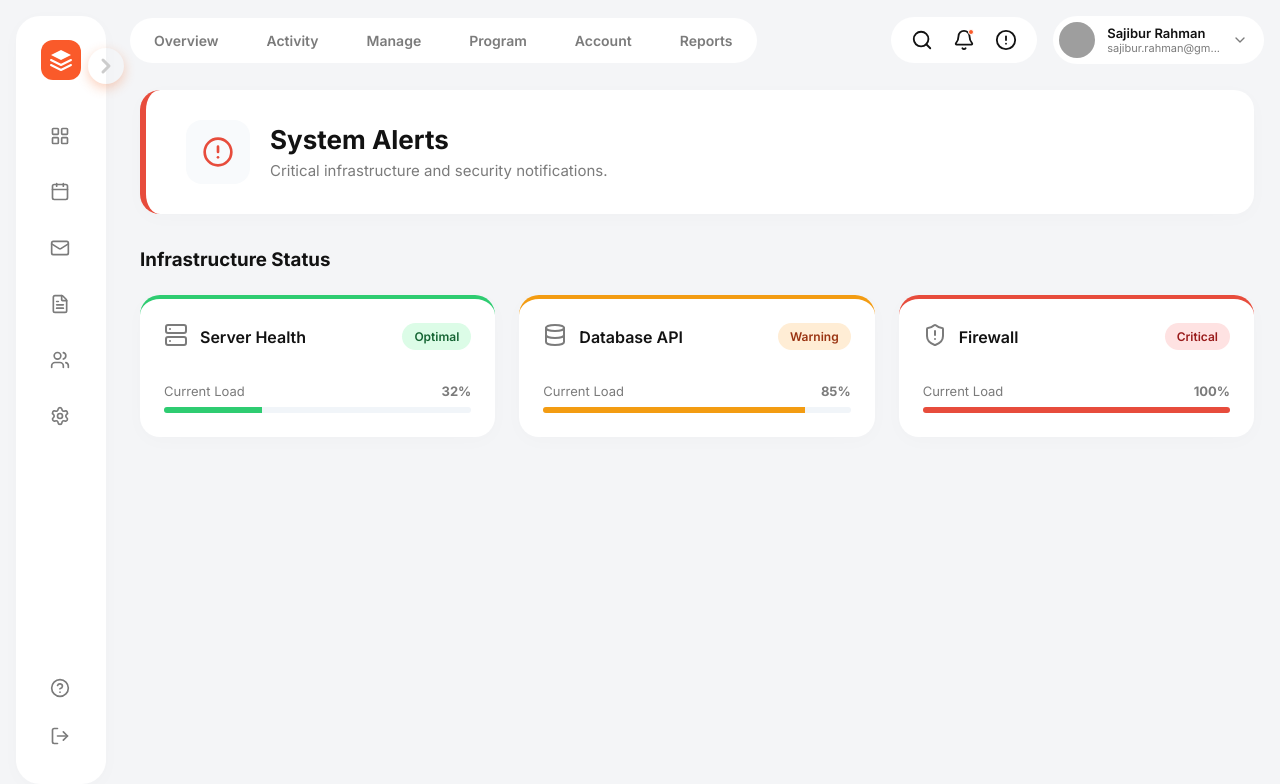
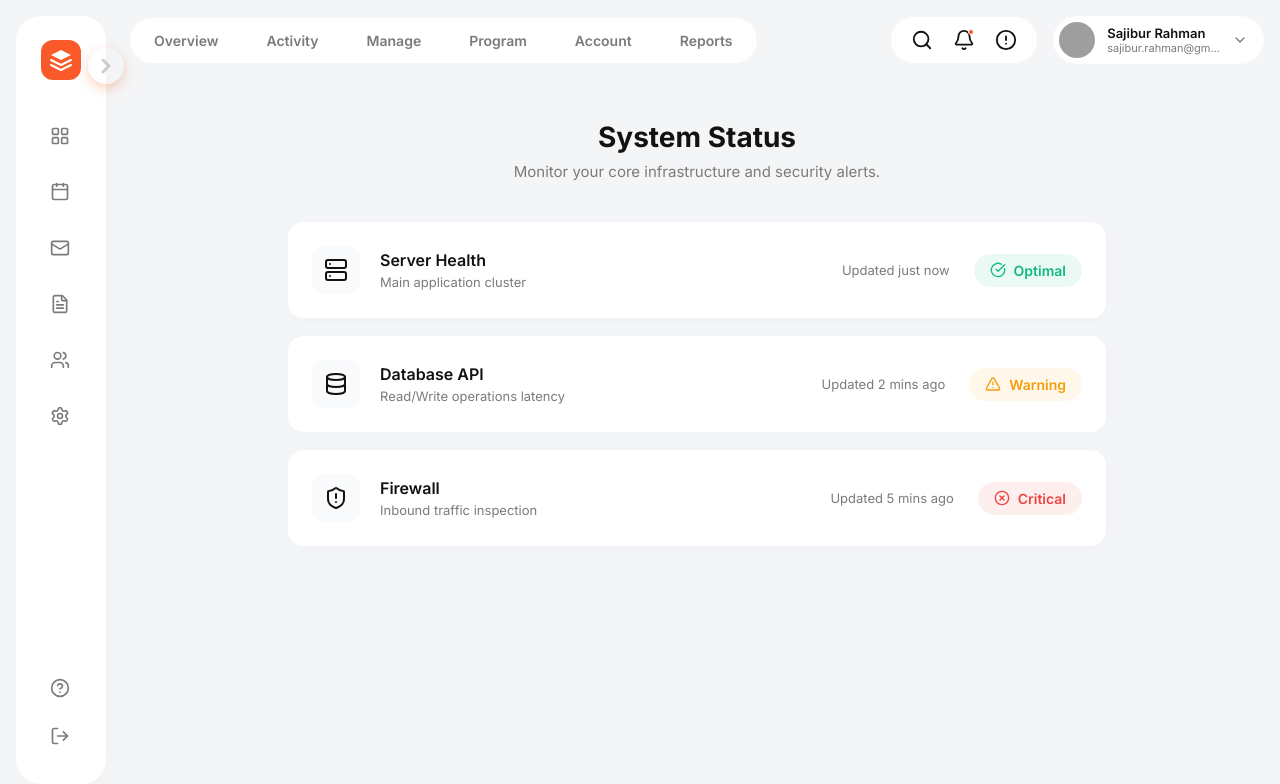
Before and after one commit to Biniyam-Taye/Hotel-Mobile-App, a React (Vite) app in the folder admin-dashboard/: page /top/alerts in a window 1280 px wide. Shown: the top 784 px of the page. Built offline with nearby package versions, Linux system fonts and the light colour scheme; grey boxes are pictures that could not be loaded.

Commit message:
=create Alerts component to display system infrastructure status metrics

```diff
--- a/admin-dashboard/src/pages/TopNav/Alerts.jsx
+++ b/admin-dashboard/src/pages/TopNav/Alerts.jsx
@@ -1,60 +1,89 @@
 import React, { useState } from 'react';
 import './TopNavPages.css';
-import { AlertCircle, Server, Database, ShieldAlert } from 'lucide-react';
+import { Server, Database, ShieldAlert, CheckCircle, AlertTriangle, XCircle } from 'lucide-react';
 
 const Alerts = () => {
   const [metrics] = useState([
-    { name: 'Server Health', status: 'Optimal', icon: Server, color: 'badge-green', load: '32%' },
-    { name: 'Database API', status: 'Warning', icon: Database, color: 'badge-orange', load: '85%' },
-    { name: 'Firewall', status: 'Critical', icon: ShieldAlert, color: 'badge-red', load: '100%' },
+    { id: 1, name: 'Server Health', desc: 'Main application cluster', status: 'Optimal', icon: Server, statusIcon: CheckCircle, color: '#10b981', time: 'Updated just now' },
+    { id: 2, name: 'Database API', desc: 'Read/Write operations latency', status: 'Warning', icon: Database, statusIcon: AlertTriangle, color: '#f59e0b', time: 'Updated 2 mins ago' },
+    { id: 3, name: 'Firewall', desc: 'Inbound traffic inspection', status: 'Critical', icon: ShieldAlert, statusIcon: XCircle, color: '#ef4444', time: 'Updated 5 mins ago' },
   ]);
 
   return (
-    <div className="topnav-page">
-      <div className="topnav-header" style={{ '--theme-color': '#e74c3c' }}>
-        <div className="topnav-icon-wrap">
-          <AlertCircle size={32} />
-        </div>
-        <div className="topnav-title">
-          <h1>System Alerts</h1>
-          <p>Critical infrastructure and security notifications.</p>
-        </div>
+    <div className="topnav-page" style={{ padding: '40px', maxWidth: '900px', margin: '0 auto' }}>
+
+      <div style={{ marginBottom: '40px', textAlign: 'center' }}>
+        <h1 style={{ fontSize: '28px', fontWeight: '700', color: 'var(--text-dark)', marginBottom: '8px' }}>System Status</h1>
+        <p style={{ fontSize: '15px', color: 'var(--text-light)' }}>Monitor your core infrastructure and security alerts.</p>
       </div>
 
-      <div className="topnav-content">
-        <h3 style={{ color: 'var(--text-dark)', marginTop: '10px' }}>Infrastructure Status</h3>
-        <div className="topnav-grid">
-          {metrics.map((metric, i) => {
-            const Icon = metric.icon;
-            return (
-              <div key={i} className="topnav-card" style={{ borderTop: `4px solid ${metric.status === 'Optimal' ? '#2ecc71' : metric.status === 'Warning' ? '#f39c12' : '#e74c3c'}` }}>
-                <div style={{ display: 'flex', justifyContent: 'space-between', alignItems: 'flex-start' }}>
-                  <div style={{ display: 'flex', alignItems: 'center', gap: '12px' }}>
-                    <div style={{ color: 'var(--text-light)' }}>
-                      <Icon size={24} />
-                    </div>
-                    <h3 style={{ margin: 0 }}>{metric.name}</h3>
-                  </div>
-                  <span className={`topnav-badge ${metric.color}`}>{metric.status}</span>
+      <div style={{ display: 'flex', flexDirection: 'column', gap: '16px' }}>
+        {metrics.map((metric) => {
+          const MainIcon = metric.icon;
+          const StatusIcon = metric.statusIcon;
+
+          return (
+            <div key={metric.id} style={{
+              display: 'flex',
+              alignItems: 'center',
+              justifyContent: 'space-between',
+              padding: '24px',
+              background: 'white',
+              borderRadius: '16px',
+              boxShadow: '0 2px 10px rgba(0,0,0,0.02)',
+              border: '1px solid #f1f5f9',
+              transition: 'transform 0.2s ease',
+              cursor: 'pointer'
+            }}
+            onMouseEnter={(e) => e.currentTarget.style.transform = 'translateY(-2px)'}
+            onMouseLeave={(e) => e.currentTarget.style.transform = 'translateY(0)'}
+            >
+
+              <div style={{ display: 'flex', alignItems: 'center', gap: '20px' }}>
+                <div style={{
+                  width: '48px', height: '48px',
+                  background: '#f8fafc',
+                  borderRadius: '12px',
+                  display: 'flex', alignItems: 'center', justifyContent: 'center',
+                  color: 'var(--text-dark)'
+                }}>
+                  <MainIcon size={24} />
                 </div>
 
-                <div style={{ marginTop: '16px' }}>
-                  <div style={{ display: 'flex', justifyContent: 'space-between', marginBottom: '8px', fontSize: '13px', color: 'var(--text-light)' }}>
-                    <span>Current Load</span>
-                    <strong>{metric.load}</strong>
-                  </div>
-                  <div style={{ width: '100%', height: '6px', background: '#f1f5f9', borderRadius: '4px', overflow: 'hidden' }}>
-                    <div style={{
-                      width: metric.load, height: '100%',
-                      background: metric.status === 'Optimal' ? '#2ecc71' : metric.status === 'Warning' ? '#f39c12' : '#e74c3c'
-                    }}></div>
-                  </div>
+                <div>
+                  <h3 style={{ margin: '0 0 4px 0', fontSize: '16px', fontWeight: '600', color: 'var(--text-dark)' }}>
+                    {metric.name}
+                  </h3>
+                  <p style={{ margin: 0, fontSize: '13px', color: 'var(--text-light)' }}>
+                    {metric.desc}
+                  </p>
                 </div>
               </div>
-            );
-          })}
-        </div>
+
+              <div style={{ display: 'flex', alignItems: 'center', gap: '24px' }}>
+                <span style={{ fontSize: '13px', color: 'var(--text-light)' }}>
+                  {metric.time}
+                </span>
+
+                <div style={{
+                  display: 'flex', alignItems: 'center', gap: '8px',
+                  padding: '8px 16px',
+                  borderRadius: '30px',
+                  background: `${metric.color}15`, // 15% opacity background
+                  color: metric.color,
+                  fontWeight: '600',
+                  fontSize: '14px'
+                }}>
+                  <StatusIcon size={16} />
+                  {metric.status}
+                </div>
+              </div>
+
+            </div>
+          );
+        })}
       </div>
+
     </div>
   );
 };
```
